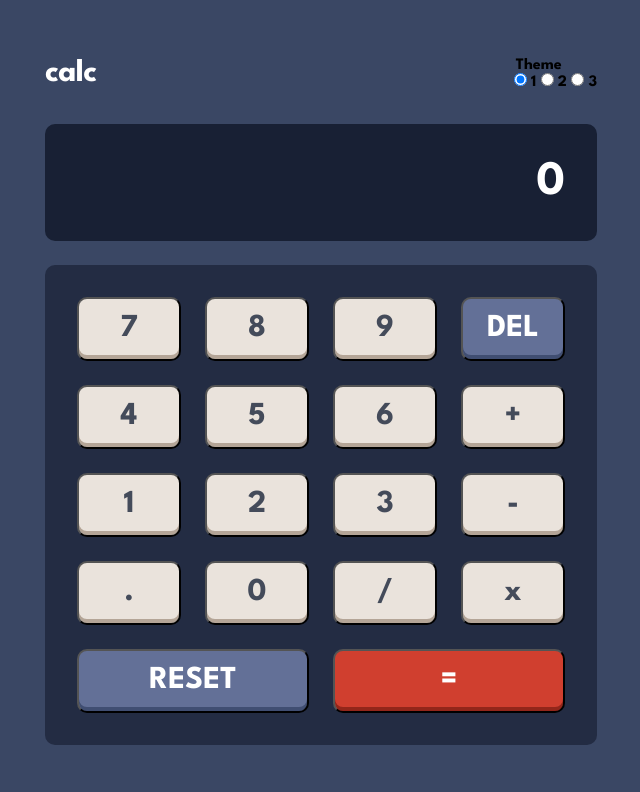
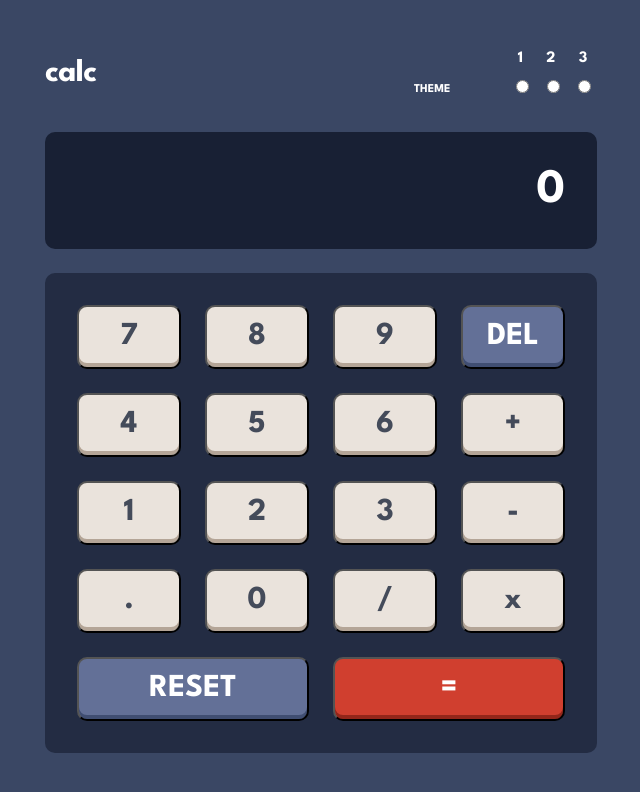
Before and after one commit to shrki416/calculator, a website built with Vite: page index.html in a window 1280 px wide. Shown: the whole page, without its empty margins (319-959 px from the left). Built offline with nearby package versions, Linux system fonts and the light colour scheme.

Commit message:
Finally getting there w/styling the theme buttons

```diff
--- a/index.html
+++ b/index.html
@@ -18,21 +18,23 @@
       <header>
         <h1>calc</h1>
         <div class="theme-container">
-          <fieldset>
-            <legend>Theme</legend>
-            <label>
-              <input type="radio" name="theme" value="1" checked />
-              1
-            </label>
-            <label>
-              <input type="radio" name="theme" value="2" />
-              2
-            </label>
-            <label>
-              <input type="radio" name="theme" value="3" />
-              3
-            </label>
-          </fieldset>
+          <h2>Theme</h2>
+          <div class="flex-group">
+            <div>1</div>
+            <div>2</div>
+            <div>3</div>
+          </div>
+          <div class="flex-group">
+            <div>
+              <input type="radio" name="" id="" />
+            </div>
+            <div>
+              <input type="radio" name="" id="" />
+            </div>
+            <div>
+              <input type="radio" name="" id="" />
+            </div>
+          </div>
         </div>
       </header>
       <div class="display">0</div>
--- a/style.css
+++ b/style.css
@@ -228,8 +228,29 @@ fieldset {
 }
 
 .theme-container {
+  display: grid;
+  grid-template-columns: repeat(2, 1fr);
+  gap: 5px;
+}
+
+.theme-container h2 {
+  grid-row: 1 / span 2;
+  align-self: end;
+  text-transform: uppercase;
+  font-size: 0.75rem;
+  color: var(--white);
+  margin-bottom: 5px;
+}
+
+.flex-group {
   display: flex;
-  flex-direction: column;
   justify-content: space-around;
   align-items: center;
+  gap: 10px;
+  color: var(--white);
+  padding: 3px;
 }
+
+input[type='radio'] {
+  margin: 3px 3px 0px 5px;
+}
```
